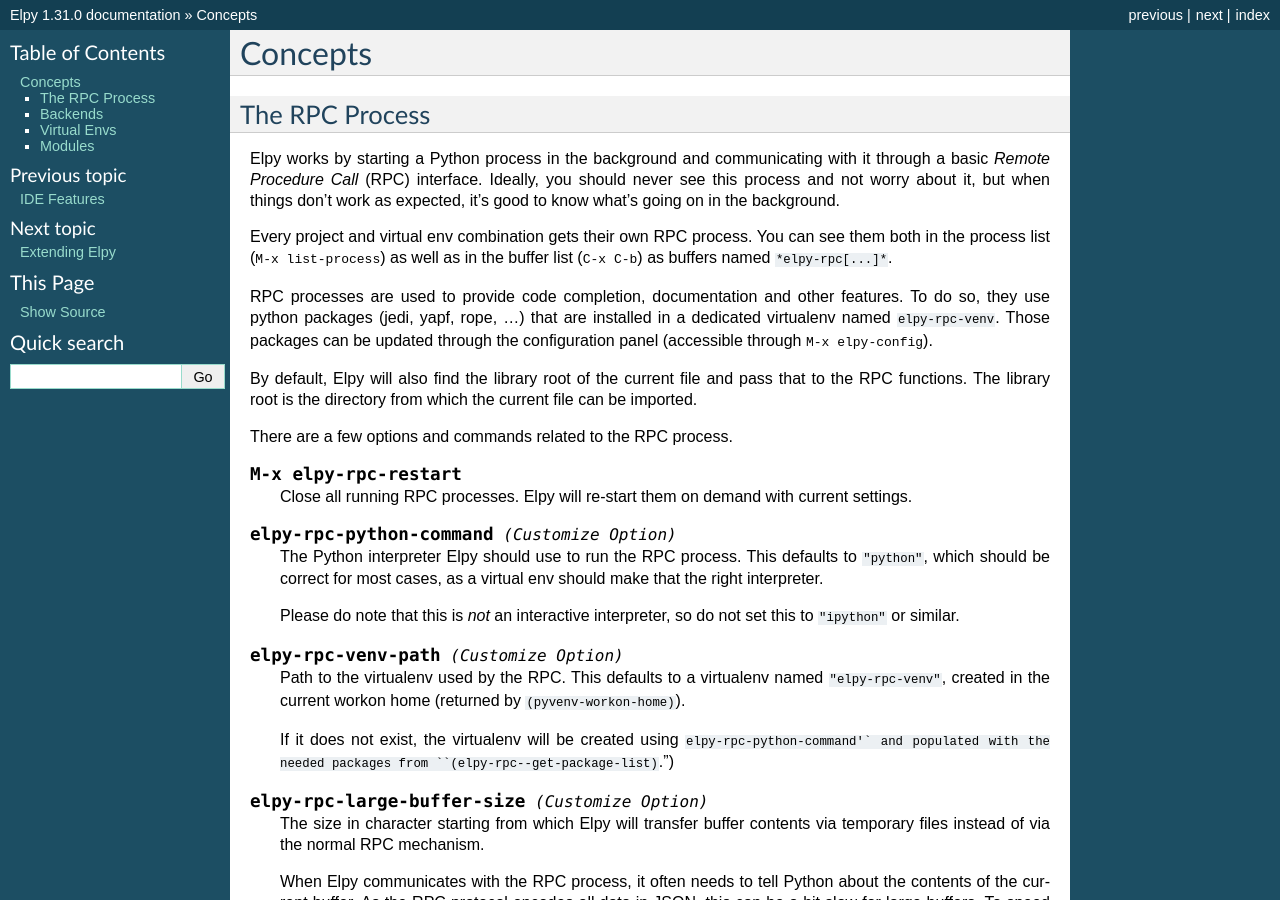
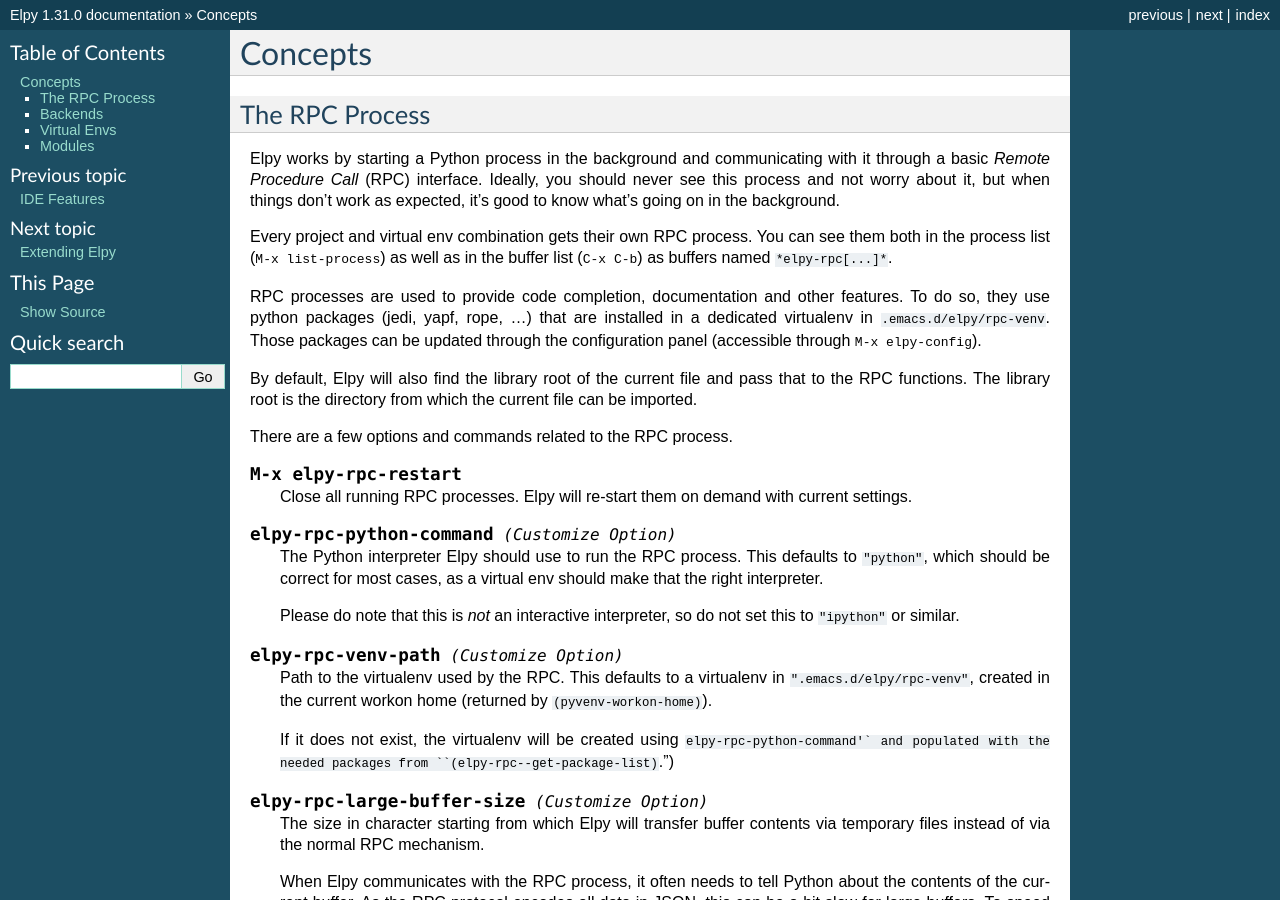
Before and after one commit to jorgenschaefer/elpy, a Sphinx documentation site: the page built from docs/concepts.rst, in a window 1280 px wide and 900 px high. Built offline with Sphinx 7.4.7, drawn with Linux system fonts in a browser that asks for light colours.

```diff
--- a/docs/concepts.rst
+++ b/docs/concepts.rst
@@ -20,8 +20,8 @@ well as in the buffer list (:kbd:`C-x C-b`) as buffers named
 
 RPC processes are used to provide code completion, documentation and
 other features. To do so, they use python packages (jedi, yapf,
-rope, ...) that are installed in a dedicated virtualenv named
-``elpy-rpc-venv``. Those packages can be updated through the
+rope, ...) that are installed in a dedicated virtualenv in
+``.emacs.d/elpy/rpc-venv``. Those packages can be updated through the
 configuration panel (accessible through :kbd:`M-x elpy-config`).
 
 By default, Elpy will also find the :index:`library root` of the
@@ -47,7 +47,7 @@ There are a few options and commands related to the RPC process.
 .. option:: elpy-rpc-venv-path
 
    Path to the virtualenv used by the RPC.
-   This defaults to a virtualenv named ``"elpy-rpc-venv"``, created in
+   This defaults to a virtualenv in ``".emacs.d/elpy/rpc-venv"``, created in
    the current workon home (returned by ``(pyvenv-workon-home)``).
 
    If it does not exist, the virtualenv will be created using
```
Also changed, not shown: 4 other files.
